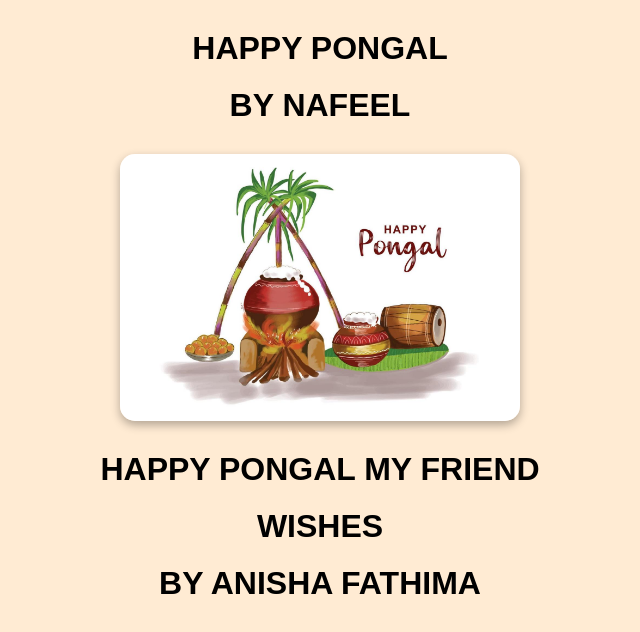
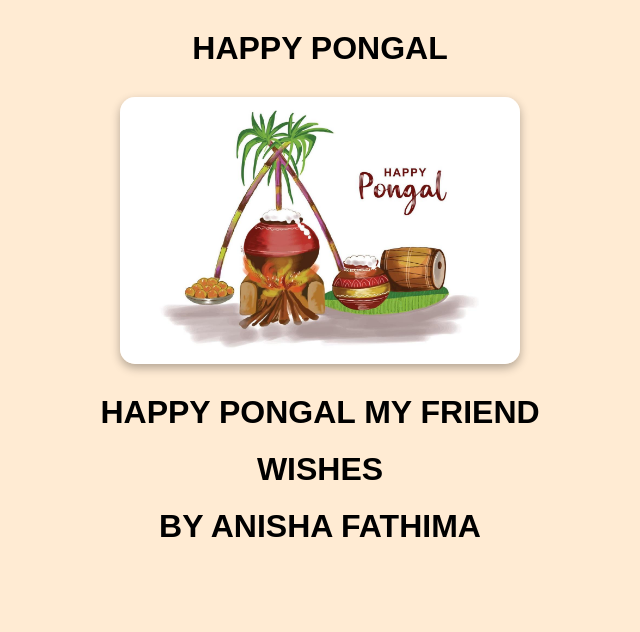
Before and after one commit to NAFEEL0403/anisha_pongal, a plain HTML site: page pongal2.html in a window 1280 px wide. Shown: the whole page, without its empty margins (320-960 px from the left). Drawn offline with Linux system fonts and the light colour scheme.

Commit message:
Update pongal2.html

```diff
--- a/pongal2.html
+++ b/pongal2.html
@@ -52,7 +52,7 @@
 </head>
 <body>
     <h1>HAPPY PONGAL</h1>
-    <h1>BY NAFEEL</h1>
+
     <img src="pongalimg.jpg" alt="Pongal Celebration">
     <audio id="audio-player" hidden>
         <source src="pongal.mp3" type="audio/mpeg">
```
